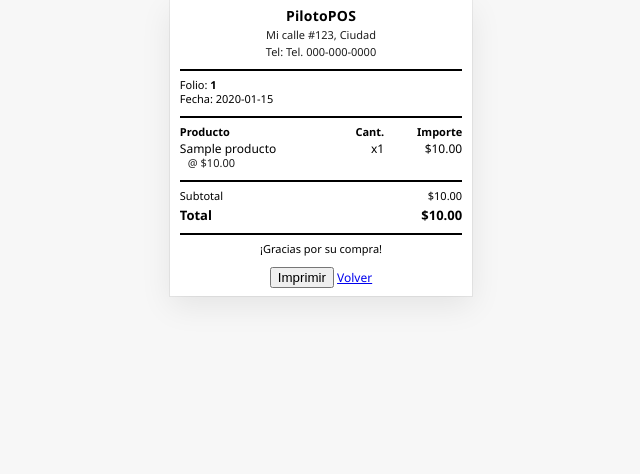
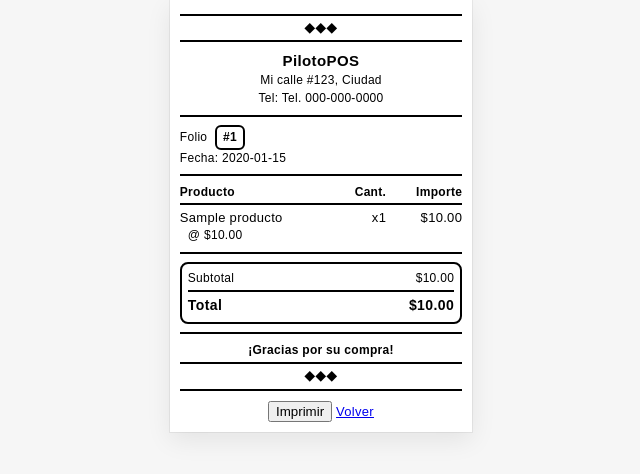
Before and after one commit to PaulCz25/PiloPosRemaster, a Flask app: page /ticket/1 in a window 1280 px wide. Shown: the top 474 px of the page, without its empty margins (319-959 px from the left). Run offline with Flask 3, Linux system fonts and the light colour scheme; tables that the repository leaves empty hold one stand-in row (values such as "Sample post"); parts of the project's set-up code (start-up, migrations or seed data) failed here and were passed over.

Commit message:
ticketmejorado

```diff
--- a/templates/ticket.html
+++ b/templates/ticket.html
@@ -3,20 +3,13 @@
 <head>
   <meta charset="utf-8">
   <title>Ticket {{ venta.id }}</title>
-  <meta name="viewport" content="width=device-width, initial-scale=1">
   <style>
-    /* ====== Ajustes clave de calidad ====== */
-    :root{
-      /* Cambia a 58mm si tu rollo es de 58: --paper: 58mm; */
-      --paper: 80mm;
-      --pad-x: 10px;
-      --pad-y: 8px;
-      --fs-base: 12px;
-      --fs-small: 11px;
-      --line: 1.35;
-      --ink: #000;
-      --muted: #111; /* más oscuro que gris para térmica */
-      --rule: 2px;   /* separadores más gruesos para no desvanecer */
+    :root {
+      --paper: 80mm; /* 58mm si tu rollo es de 58 */
+      --fs-base: 13px;
+      --fs-small: 12px;
+      --rule: 2px;   /* grosor líneas */
+      --gap: 8px;
     }
 
     @page { size: var(--paper) auto; margin: 0; }
@@ -24,108 +17,145 @@
     body{
       width: var(--paper);
       margin: 0 auto;
-      color: var(--ink);
-      /* Legibilidad en impresión */
+      font-family: Arial, Helvetica, sans-serif;
+      font-size: var(--fs-base);
+      letter-spacing: .3px;     /* mejora nitidez en térmica */
+      line-height: 1.4;
+      color: #000;
+      font-weight: 500;
       -webkit-print-color-adjust: exact;
       print-color-adjust: exact;
-      text-rendering: geometricPrecision;
-      -webkit-font-smoothing: antialiased;
-      font-family: system-ui, -apple-system, "Segoe UI", Roboto, Arial, sans-serif;
-      font-size: var(--fs-base);
-      line-height: var(--line);
-      font-variant-numeric: tabular-nums lining-nums;
-      -webkit-text-size-adjust: 100%;
     }
 
-    .tkt { padding: var(--pad-y) var(--pad-x); }
+    .tkt { padding: 10px; }
     h1,h2,h3,p,div { margin: 0; padding: 0; }
     .center { text-align: center; }
     .right  { text-align: right; }
     .bold   { font-weight: 700; }
     .small  { font-size: var(--fs-small); }
-    .muted  { color: var(--muted); opacity: 0.95; }
 
-    /* Separador más visible en térmica */
-    .rule { border: 0; border-top: var(--rule) solid var(--ink); margin: 8px 0; }
+    /* ======= Cintas decorativas (texto, no imágenes) ======= */
+    .ribbon {
+      margin: 4px 0 var(--gap);
+      border-top: var(--rule) solid #000;
+      border-bottom: var(--rule) solid #000;
+      padding: 3px 0;
+      text-align: center;
+      font-weight: 700;
+      letter-spacing: 1px;
+    }
+    .ribbon .mark { display: inline-block; padding: 0 6px; }
 
-    /* Encabezado */
-    .brand { margin-bottom: 4px; }
-    .brand-name { font-weight: 800; font-size: 14px; letter-spacing: .2px; }
-    .brand-aux  { margin-top: 2px; }
+    /* Encabezado negocio */
+    .brand { margin-bottom: 2px; }
+    .brand-name { font-weight: 800; font-size: 15px; letter-spacing: .4px; }
+    .brand-aux  { margin-top: 1px; }
 
-    /* Info venta */
-    .meta { margin-top: 6px; }
+    /* Badge de folio (sin rellenos sólidos) */
+    .badge {
+      display: inline-block;
+      border: 2px solid #000;
+      padding: 2px 6px;
+      border-radius: 6px;
+      font-weight: 800;
+      letter-spacing: .4px;
+      margin-left: 4px;
+    }
 
-    /* Tabla de items */
-    .items { width: 100%; margin-top: 6px; }
-    .head, .row { display: grid; grid-template-columns: 1fr 38px 72px; column-gap: 6px; align-items: baseline; }
-    .head { font-weight: 700; }
-    .name { overflow: hidden; text-overflow: ellipsis; white-space: nowrap; }
-    .qty  { text-align: right; }
-    .amt  { text-align: right; }
+    /* Separadores */
+    .rule { border: 0; border-top: var(--rule) solid #000; margin: var(--gap) 0; }
+
+    /* Sección meta */
+    .meta { margin-top: 2px; }
+
+    /* Tabla de ítems */
+    .items { width: 100%; margin-top: 4px; }
+    .thead {
+      display: grid;
+      grid-template-columns: 1fr 40px 70px;
+      gap: 6px;
+      font-weight: 800;
+      padding-bottom: 2px;
+      border-bottom: 2px solid #000;
+      margin-bottom: 4px;
+    }
+    .row  { display: grid; grid-template-columns: 1fr 40px 70px; gap: 6px; align-items: baseline; }
+    .qty, .amt { text-align: right; }
     .sub  { margin-left: 8px; }
 
-    /* Totales */
-    .totals { margin-top: 6px; }
-    .tot-row { display: grid; grid-template-columns: 1fr 110px; column-gap: 6px; }
+    /* Totales con caja */
+    .totals {
+      margin-top: 6px;
+      border: 2px solid #000;
+      padding: 6px;
+      border-radius: 8px;
+    }
+    .tot-row { display: grid; grid-template-columns: 1fr 100px; }
     .tot-row div:last-child { text-align: right; }
-    .grand { font-weight: 800; font-size: 13px; padding-top: 2px; }
+    .grand {
+      font-weight: 900;
+      font-size: 14px;
+      margin-top: 3px;
+      border-top: 2px solid #000;
+      padding-top: 4px;
+      letter-spacing: .4px;
+    }
 
     /* Pie */
-    .thanks { margin-top: 8px; }
-
-    /* Opcional: logo y QR si existen */
-    .logo { display: block; margin: 0 auto 4px; max-width: 60%; image-rendering: crisp-edges; }
-    .qr   { display: block; margin: 6px auto 0; width: 140px; height: 140px; image-rendering: crisp-edges; }
+    .thanks { margin-top: 8px; font-weight: 700; letter-spacing: .3px; }
+    .social { margin-top: 2px; }
+    .qr { display: block; margin: 8px auto 0; width: 140px; height: 140px; image-rendering: crisp-edges; }
 
     @media print { .no-print { display: none !important; } }
     @media screen {
-      body { background: #f7f7f7; }
-      .tkt { background: #fff; box-shadow: 0 0 0 1px rgba(0,0,0,.06), 0 10px 30px rgba(0,0,0,.08); }
+      body { background: #f6f6f6; }
+      .tkt { background: #fff; box-shadow: 0 0 0 1px rgba(0,0,0,.06), 0 8px 24px rgba(0,0,0,.08); }
     }
   </style>
 </head>
 <body>
   <div class="tkt">
+
+    <div class="ribbon"><span class="mark">◆◆◆</span></div>
+
     <div class="center">
-      {% if negocio.logo_url %}
-        <img src="{{ negocio.logo_url }}" alt="Logo" class="logo">
-      {% endif %}
       <div class="brand">
         <div class="brand-name">{{ negocio.nombre }}</div>
-        {% if negocio.direccion %}<div class="small muted brand-aux">{{ negocio.direccion }}</div>{% endif %}
-        {% if negocio.telefono %}<div class="small muted brand-aux">Tel: {{ negocio.telefono }}</div>{% endif %}
+        {% if negocio.direccion %}<div class="small brand-aux">{{ negocio.direccion }}</div>{% endif %}
+        {% if negocio.telefono %}<div class="small brand-aux">Tel: {{ negocio.telefono }}</div>{% endif %}
+        {% if negocio.slogan %}<div class="small" style="margin-top:2px"><em>{{ negocio.slogan }}</em></div>{% endif %}
       </div>
     </div>
 
-    <hr class="rule">
+    <div class="rule"></div>
 
     <div class="small meta">
-      <div>Folio: <span class="bold">{{ venta.id }}</span></div>
+      <div>Folio <span class="badge">#{{ venta.id }}</span></div>
       <div>Fecha: {{ venta.fecha }}{% if venta.hora %} {{ venta.hora }}{% endif %}</div>
       {% if venta.cajero %}<div>Cajero: {{ venta.cajero }}</div>{% endif %}
       {% if venta.metodo_pago %}<div>Método: {{ venta.metodo_pago }}</div>{% endif %}
     </div>
 
-    <hr class="rule">
+    <div class="rule"></div>
 
     <div class="items">
-      <div class="head small">
+      <div class="thead small">
         <div>Producto</div>
         <div class="qty">Cant.</div>
         <div class="amt">Importe</div>
       </div>
+
       {% for it in lineas %}
         <div class="row">
-          <div class="name" title="{{ it.nombre }}">{{ it.nombre }}</div>
+          <div title="{{ it.nombre }}">{{ it.nombre }}</div>
           <div class="qty">x{{ it.cantidad }}</div>
           <div class="amt">${{ '%.2f' % it.importe }}</div>
         </div>
-        <div class="small muted sub"> @ ${{ '%.2f' % it.pu }}</div>
+        <div class="small sub"> @ ${{ '%.2f' % it.pu }}</div>
       {% endfor %}
     </div>
 
-    <hr class="rule">
+    <div class="rule"></div>
 
     <div class="totals">
       <div class="tot-row small"><div>Subtotal</div><div>${{ '%.2f' % subtotal }}</div></div>
@@ -138,34 +168,31 @@
       {% if impuestos and impuestos != 0 %}
       <div class="tot-row small"><div>Impuestos</div><div>${{ '%.2f' % impuestos }}</div></div>
       {% endif %}
-      <div class="tot-row grand"><div>Total</div><div>${{ '%.2f' % venta.total }}</div></div>
       {% if venta.efectivo and venta.cambio is not none %}
       <div class="tot-row small"><div>Efectivo</div><div>${{ '%.2f' % venta.efectivo }}</div></div>
       <div class="tot-row small"><div>Cambio</div><div>${{ '%.2f' % venta.cambio }}</div></div>
       {% endif %}
+      <div class="tot-row grand"><div>Total</div><div>${{ '%.2f' % venta.total }}</div></div>
     </div>
 
-    <hr class="rule">
+    <div class="rule"></div>
 
     <div class="center small thanks">¡Gracias por su compra!</div>
+    {% if negocio.instagram or negocio.facebook %}
+      <div class="center small social">
+        {% if negocio.instagram %}@{{ negocio.instagram }}{% endif %}
+        {% if negocio.instagram and negocio.facebook %} • {% endif %}
+        {% if negocio.facebook %}{{ negocio.facebook }}{% endif %}
+      </div>
+    {% endif %}
+    {% if venta.qr_url %}<img class="qr" src="{{ venta.qr_url }}" alt="QR">{% endif %}
 
-    {% if venta.qr_url %}
-      <img class="qr" src="{{ venta.qr_url }}" alt="QR">
-    {% endif %}
+    <div class="ribbon"><span class="mark">◆◆◆</span></div>
 
     <div class="center no-print" style="margin-top:10px">
       <button onclick="window.print()">Imprimir</button>
       <a href="{{ url_for('venta') }}">Volver</a>
     </div>
   </div>
-
-  <script>
-    // Impresión automática con ?print=1 y regreso a /venta
-    const u = new URL(location.href);
-    if (u.searchParams.get('print') === '1') {
-      window.addEventListener('load', () => window.print());
-      window.addEventListener('afterprint', () => location.href = "{{ url_for('venta') }}");
-    }
-  </script>
 </body>
 </html>
```
